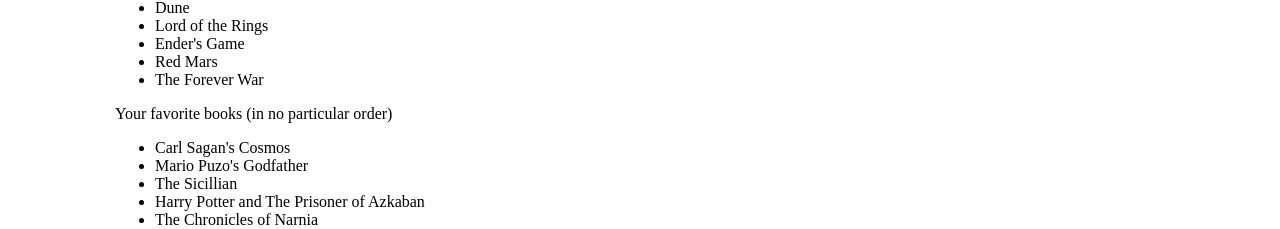
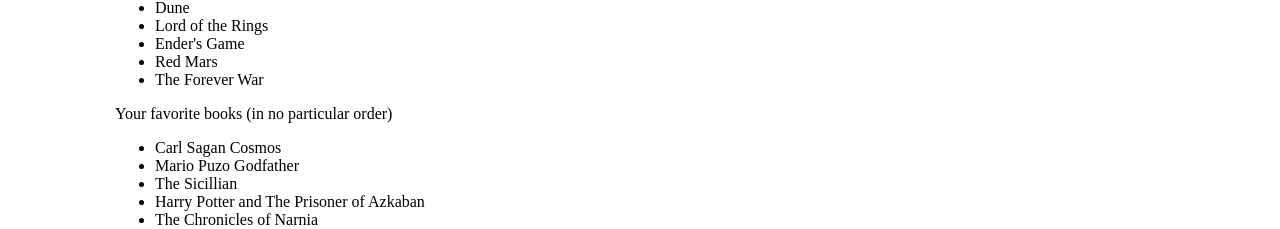
Before and after one commit to HarishNandhaKumar/kambaz-next-js, a Next.js app: page /Labs/Lab1 in a window 1280 px wide. Shown: the part 1016-1245 px from the top of the page. Built offline with nearby package versions, Linux system fonts and the light colour scheme.

Commit message:
fix: added alt in img tag

```diff
--- a/src/app/Labs/Lab1/page.tsx
+++ b/src/app/Labs/Lab1/page.tsx
@@ -74,14 +74,14 @@
             <ul id="wd-my-books">
             <li>Dune</li>
             <li>Lord of the Rings</li>
-            <li>Ender's Game</li>
+            <li>Ender&apos;s Game</li>
             <li>Red Mars</li>
             <li>The Forever War</li>
             </ul>
             Your favorite books (in no particular order)
             <ul id="wd-your-books">
-            <li>Carl Sagan's Cosmos</li>
-            <li>Mario Puzo's Godfather</li>
+            <li>Carl Sagan Cosmos</li>
+            <li>Mario Puzo Godfather</li>
             <li>The Sicillian</li>
             <li>Harry Potter and The Prisoner of Azkaban</li>
             <li>The Chronicles of Narnia</li>
@@ -171,12 +171,12 @@
         <div id="wd-images">
             <h4>Image tag</h4>
             Loading an image from the internet: <br />
-            <img id="wd-starship" width="400px"
+            <img id="wd-starship" width="400px"  alt="Starship"
             src="https://www.staradvertiser.com/wp-content/uploads/2021/08/web1_Starship-gap2.jpg" />
             <br />
             Loading a local image:
             <br />
-            <img id="wd-teslabot" src="/images/teslabot.jpg" height="200px" />
+            <img id="wd-teslabot" src="/images/teslabot.jpg" height="200px"  alt="Teslabot"/>
         </div>
         <div id="wd-forms">
             <h4>Form Elements</h4>
```
